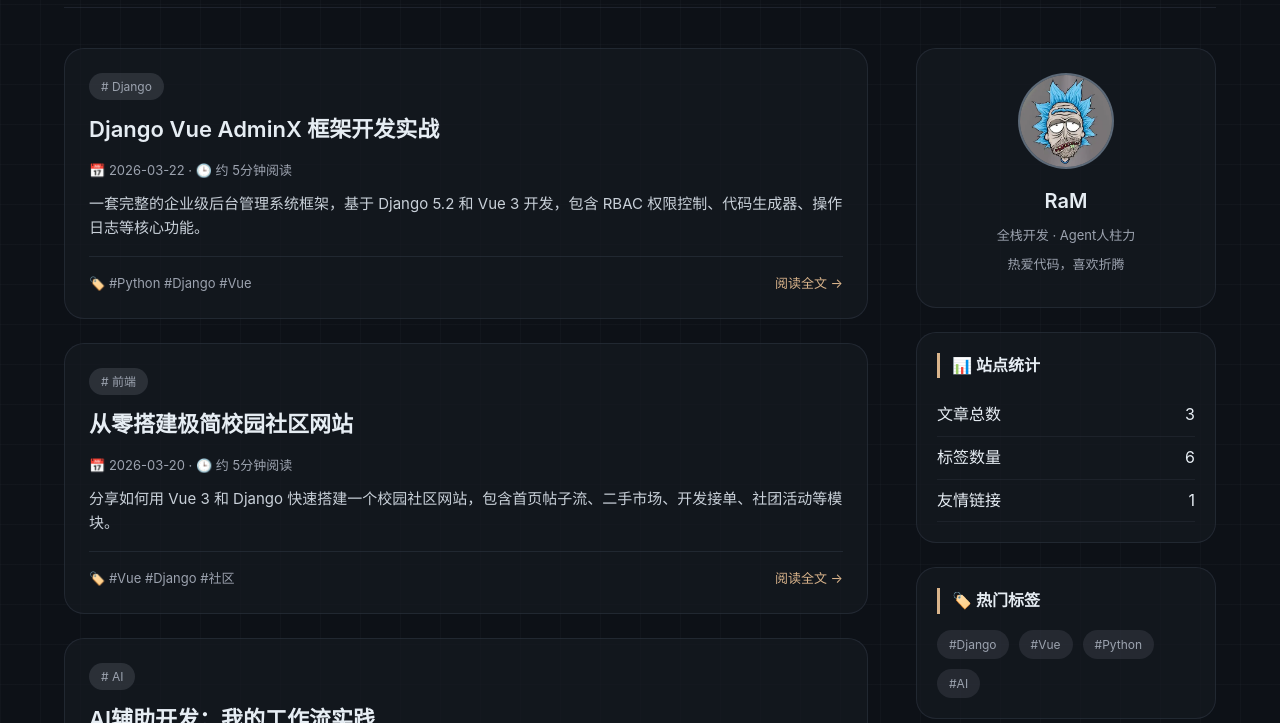
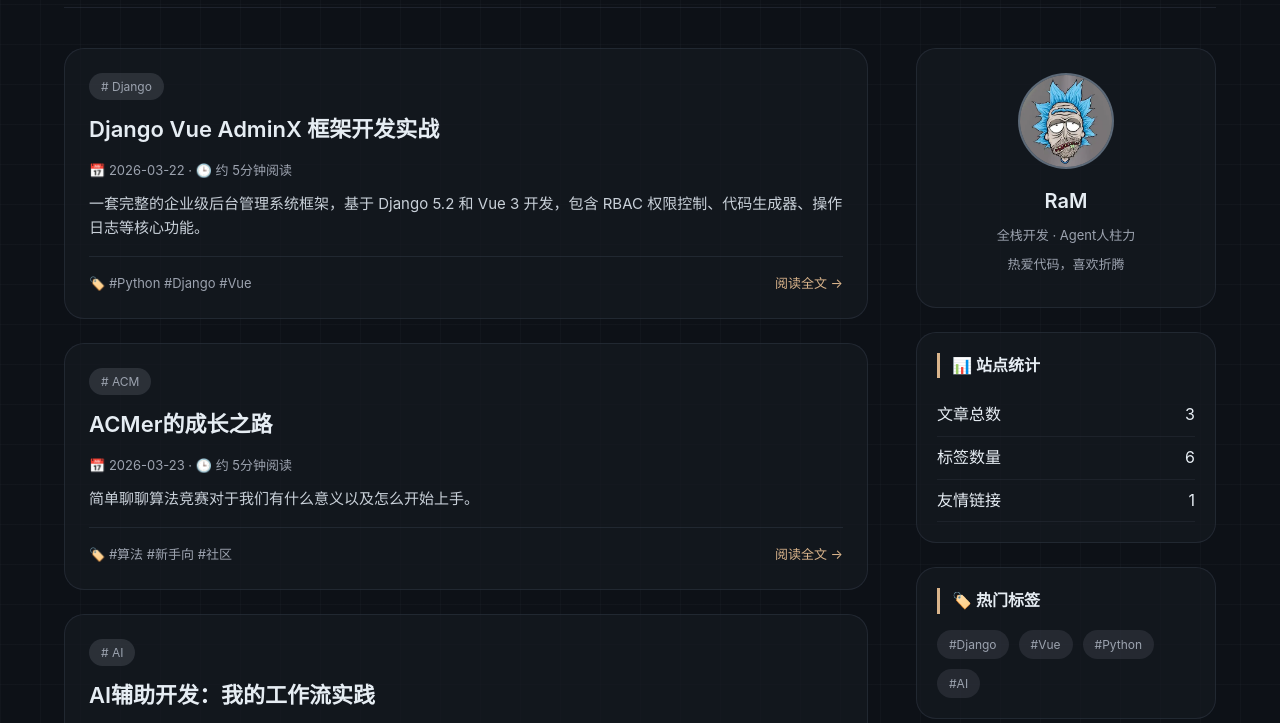
Before and after one commit to RaM-bugourp/RaM-bugourp.github.io, a plain HTML site: page index.html in a window 1280 px wide. Shown: the part 76-799 px from the top of the page. Drawn offline with Linux system fonts and the light colour scheme.

Commit message:
Update index.html

```diff
--- a/index.html
+++ b/index.html
@@ -68,7 +68,7 @@
 
         const articleList = [
             { id: "post1", title: "Django Vue AdminX 框架开发实战", date: "2026-03-22", tag: "Django", excerpt: "一套完整的企业级后台管理系统框架，基于 Django 5.2 和 Vue 3 开发，包含 RBAC 权限控制、代码生成器、操作日志等核心功能。", tags: "#Python #Django #Vue" },
-            { id: "post2", title: "从零搭建极简校园社区网站", date: "2026-03-20", tag: "前端", excerpt: "分享如何用 Vue 3 和 Django 快速搭建一个校园社区网站，包含首页帖子流、二手市场、开发接单、社团活动等模块。", tags: "#Vue #Django #社区" },
+            { id: "post2", title: "ACMer的成长之路", date: "2026-03-23", tag: "ACM", excerpt: "简单聊聊算法竞赛对于我们有什么意义以及怎么开始上手。", tags: "#算法 #新手向 #社区" },
             { id: "post3", title: "AI辅助开发：我的工作流实践", date: "2026-03-18", tag: "AI", excerpt: "分享我如何用 AI（Ollama + Qwen）辅助日常开发工作，从代码生成、调试辅助到文档撰写，效率提升3倍。", tags: "#AI #效率 #工具" }
         ];
 
```
